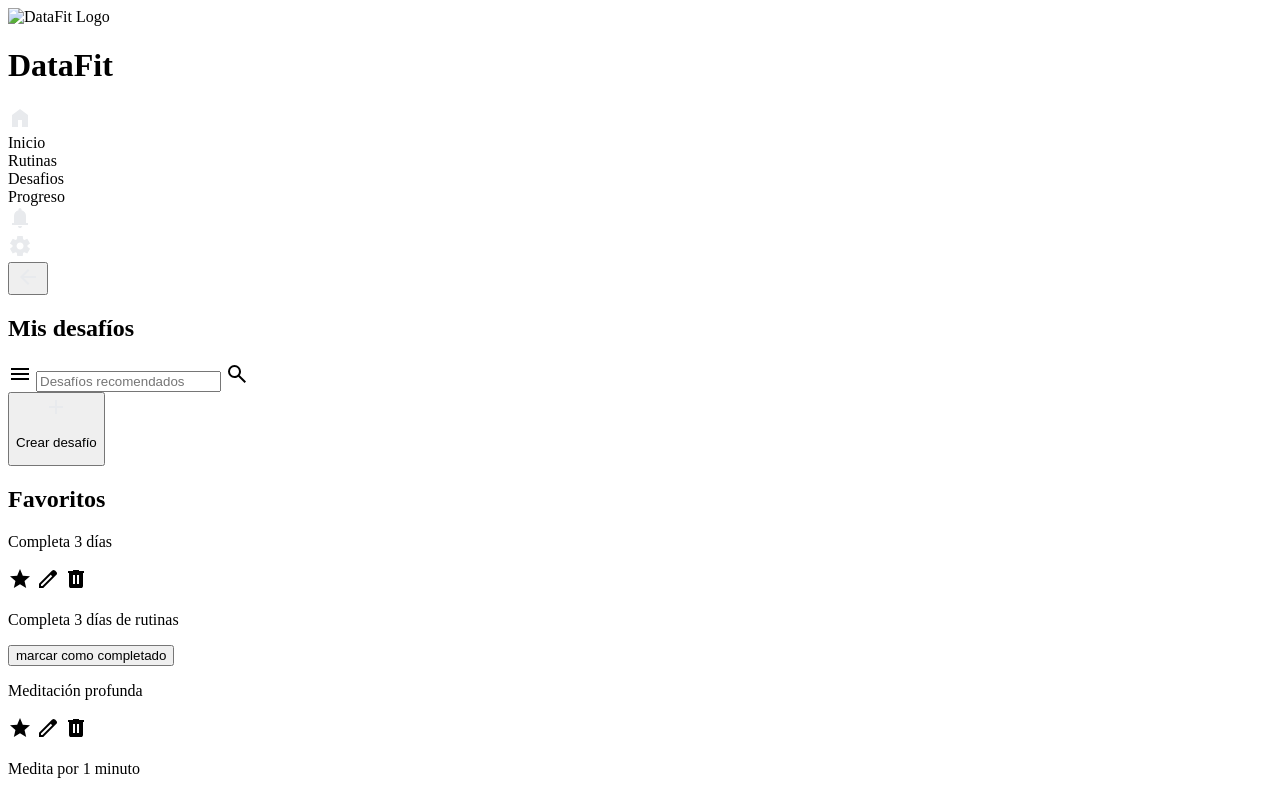
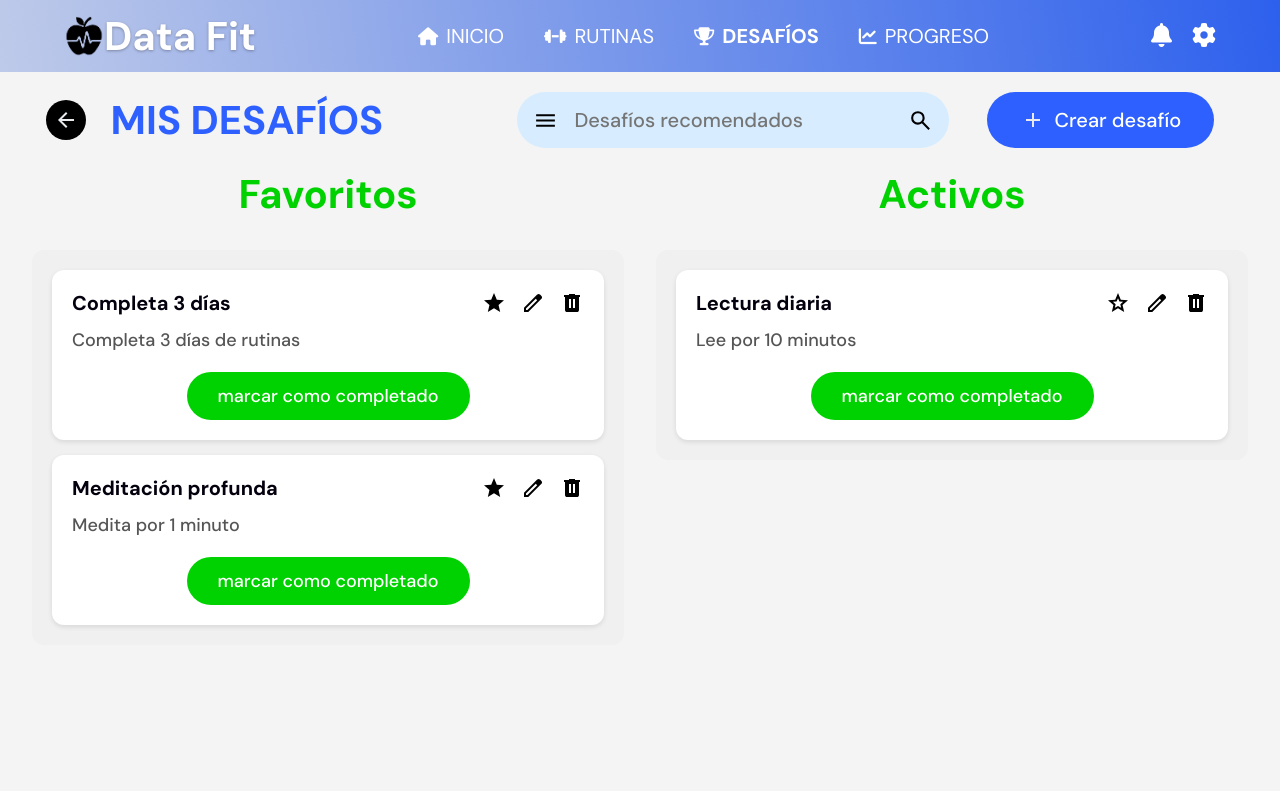
Before and after one commit to yselae/DataFit, a plain HTML site: page desafios.html in a window 1280 px wide. Shown: the top 791 px of the page. Drawn offline with Linux system fonts and the light colour scheme.

Commit message:
Fix: desafios pantalla
Commit de Carlos Colfer: [feat] Se añadio la funcion de eliminar un desafio

```diff
--- a/css/desafios-style.css
+++ b/css/desafios-style.css
@@ -1,5 +1,3 @@
-
-
 /* Reset básico y fuente */
 *{
     margin: 0;
@@ -309,3 +307,10 @@ body {
 .challenge-button:hover{
     background-color: #00B300;
 }
+.favorite-toggle-icon{
+    cursor: pointer;
+}
+
+.delete-icon{
+    cursor: pointer;
+}
--- a/desafios.html
+++ b/desafios.html
@@ -1,106 +1,59 @@
 <!DOCTYPE html>
-<html lang="en">
+<html lang="es">
 <head>
     <meta charset="UTF-8">
     <meta name="viewport" content="width=device-width, initial-scale=1.0">
-    <title>DataFit</title>
-    <link rel="stylesheet" href="style.css">
+    <title>Desafíos - DataFit</title>
+    <link rel="preconnect" href="https://fonts.googleapis.com">
+    <link rel="preconnect" href="https://fonts.gstatic.com" crossorigin>
+    <link href="https://fonts.googleapis.com/css2?family=DM+Sans:wght@400;500;700&display=swap" rel="stylesheet">
+    <link rel="stylesheet" href="https://cdnjs.cloudflare.com/ajax/libs/font-awesome/6.1.1/css/all.min.css">
+
+    <link rel="stylesheet" href="css/desafios-style.css">
 </head>
 <body>
-    <script>
-        document.addEventListener("DOMContentLoaded", function () {
-            var favoriteContainer = document.querySelector(".challenges-container");
-            var activeContainer = document.querySelector(".challenges-container-actives");
-            function updateIcon(icon, isFavorite) {
-                icon.src = isFavorite ? "/assets/star.svg" : "/assets/unstar.svg";
-                icon.dataset.favorite = isFavorite.toString();
-            }
-            function handleToggleFavorite(e) {
-                var target = e.target;
-                if (!target.classList.contains("favorite-toggle-icon"))
-                    return;
-                var icon = target;
-                var isFavorite = icon.dataset.favorite === "true";
-                var card = icon.closest(".challenge-card");
-                if (!card)
-                    return;
-                // Mover el card al contenedor opuesto
-                if (isFavorite) {
-                    // De favoritos a activos
-                    updateIcon(icon, false);
-                    activeContainer.appendChild(card);
-                }
-                else {
-                    // De activos a favoritos
-                    updateIcon(icon, true);
-                    favoriteContainer.appendChild(card);
-                }
-            }
-            function handleDelete(e){
-                var target = e.target;
-                if (!target.classList.contains("delete-icon"))
-                    return;
-                var card = target.closest(".challenge-card");
-                if (!card)
-                    return;
-                // Eliminar el card del DOM
-                card.remove();
-            }
-            document.body.addEventListener("click", handleToggleFavorite);
-            document.body.addEventListener("click", handleDelete);
-        });
-    </script>
-    <div class="topbar">
-        <div class="logo-container">
-            <img class="logo" src="/assets/logo.png" alt="DataFit Logo">
+
+    <nav class="nav-bar_Home">
+        <div class="logo_Home">
+            <a href="index_home.html" style="display: flex; align-items: center; text-decoration: none; color: inherit;">
+                <img src="assets/icons/logo-datafit.png" alt="Logo Data Fit" class="logo-icon_Home">
+                <span class="logo-text_Home">Data Fit</span>
+            </a>
         </div>
-        <div class="title">
-            <h1>DataFit</h1>
+
+        <ul class="menu_Home">
+            <li><a href="index_home.html" class="nav-link_Home"><i class="fas fa-home icon-nav_Home"></i> INICIO</a></li>
+            <li><a href="rutinas.html" class="nav-link_Home"><i class="fas fa-dumbbell icon-nav_Home"></i> RUTINAS</a></li>
+            <li><a href="desafios.html" class="nav-link_Home active_Home"><i class="fas fa-trophy icon-nav_Home"></i> DESAFÍOS</a></li>
+            <li><a href="progreso.html" class="nav-link_Home"><i class="fas fa-chart-line icon-nav_Home"></i> PROGRESO</a></li>
+        </ul>
+
+        <div class="actions_Home">
+            <a href="notificaciones.html" title="Notificaciones"><i class="fas fa-bell notification-icon_Home"></i></a>
+            <a href="configuracion.html" title="Configuración"><i class="fas fa-cog settings-icon_Home"></i></a>
         </div>
-        <div class="secciones">
-            <div class="seccion inicio">
-                <img src="/assets/home.svg"/>
-                <div>
-                    Inicio
-                </div>
-            </div>
-            <div class="seccion rutinas">
-                Rutinas
-            </div>
-            <div class="seccion desafios">
-                Desafios
-            </div>
-            <div class="seccion progreso">
-                Progreso
-            </div>
-        </div>
-        <div class="campana">
-            <img class="campana-icon" src="/assets/campana.svg" alt="Campana">
-        </div>
-        <div class="ajustes">
-            <img class="ajustes-icon" src="/assets/settings.svg" alt="Ajustes">
-        </div>
-    </div>
+    </nav>
 
     <div class="main-bar">
         <div class="main-group">
-            <button class="back-button">
-                <img src="/assets/arrow_back.svg"/>
-            </button>
+            <a href="index_home.html" class="back-button" title="Volver al inicio">
+                <img src="assets/arrow_back.svg" alt="Volver"/>
+            </a>
             <h2 class="top-title">Mis desafíos</h2>
         </div>
         <div class="main-group">
             <div class="main_challenges">
-                <img src="/assets/menu.svg" class="menu-icon"/>
+                <img src="assets/menu.svg" class="menu-icon" alt="Menú"/>
                 <input type="text" placeholder="Desafíos recomendados" class="search-input"/>
-                <img src="/assets/search.svg" class="search-icon"/>
+                <img src="assets/search.svg" class="search-icon" alt="Buscar"/>
             </div>
-            <button class="create-challenge-button">
-                <img src="/assets/plus.svg"/>
+            <a href="#" class="create-challenge-button">
+                <img src="assets/plus.svg" alt="Crear"/>
                 <p>Crear desafío</p>
-            </button>
+            </a>
         </div>
     </div>
+
     <div class="content">
         <div class="content-group">
             <h2 class="content-title">Favoritos</h2>
@@ -109,9 +62,9 @@
                     <div class="challenge-header">
                         <p class="challenge-text">Completa 3 días</p>
                         <div class="challenge-options">
-                            <img src="/assets/star.svg" class="favorite-toggle-icon" data-favorite="true"/>
-                            <img src="/assets/edit.svg"/>
-                            <img src="/assets/trash.svg" class="delete-icon"/>
+                            <img src="assets/star.svg" class="favorite-toggle-icon" data-favorite="true" alt="Favorito"/>
+                            <img src="assets/edit.svg" alt="Editar"/>
+                            <img src="assets/trash.svg" class="delete-icon"/>
                         </div>
                     </div>
                     <div class="challenge-body">
@@ -123,9 +76,9 @@
                     <div class="challenge-header">
                         <p class="challenge-text">Meditación profunda</p>
                         <div class="challenge-options">
-                            <img src="/assets/star.svg" class="favorite-toggle-icon" data-favorite="true"/>
-                            <img src="/assets/edit.svg"/>
-                            <img src="/assets/trash.svg" class="delete-icon"/>
+                            <img src="assets/star.svg" class="favorite-toggle-icon" data-favorite="true" alt="Favorito"/>
+                            <img src="assets/edit.svg" alt="Editar"/>
+                            <img src="assets/trash.svg" class="delete-icon"/>
                         </div>
                     </div>
                     <div class="challenge-body">
@@ -142,9 +95,9 @@
                     <div class="challenge-header">
                         <p class="challenge-text">Lectura diaria</p>
                         <div class="challenge-options">
-                            <img src="/assets/unstar.svg" class="favorite-toggle-icon" data-favorite="false"/>
-                            <img src="/assets/edit.svg"/>
-                            <img src="/assets/trash.svg" class="delete-icon"/>
+                            <img src="assets/unstar.svg" class="favorite-toggle-icon" data-favorite="false" alt="No Favorito"/>
+                            <img src="assets/edit.svg" alt="Editar"/>
+                            <img src="assets/trash.svg" class="delete-icon"/>
                         </div>
                     </div>
                     <div class="challenge-body">
@@ -155,5 +108,51 @@
             </div>
         </div>
     </div>
+
+    <script>
+        document.addEventListener("DOMContentLoaded", function () {
+            var favoriteContainer = document.querySelector(".challenges-container");
+            var activeContainer = document.querySelector(".challenges-container-actives");
+
+            function updateIcon(icon, isFavorite) {
+                icon.src = isFavorite ? "assets/star.svg" : "assets/unstar.svg";
+                icon.dataset.favorite = isFavorite.toString();
+            }
+
+            function handleToggleFavorite(e) {
+                var target = e.target;
+                if (!target.classList.contains("favorite-toggle-icon")) return;
+
+                var icon = target;
+                var isFavorite = icon.dataset.favorite === "true";
+                var card = icon.closest(".challenge-card");
+                if (!card) return;
+
+                // Mover el card al contenedor opuesto
+                if (isFavorite) {
+                    // De favoritos a activos
+                    updateIcon(icon, false);
+                    activeContainer.appendChild(card);
+                } else {
+                    // De activos a favoritos
+                    updateIcon(icon, true);
+                    favoriteContainer.appendChild(card);
+                }
+            }
+            function handleDelete(e){
+                var target = e.target;
+                if (!target.classList.contains("delete-icon"))
+                    return;
+                var card = target.closest(".challenge-card");
+                if (!card)
+                    return;
+                // Eliminar el card del DOM
+                card.remove();
+            }
+
+            document.body.addEventListener("click", handleToggleFavorite);
+            document.body.addEventListener("click", handleDelete);
+        });
+    </script>
 </body>
 </html>
```
